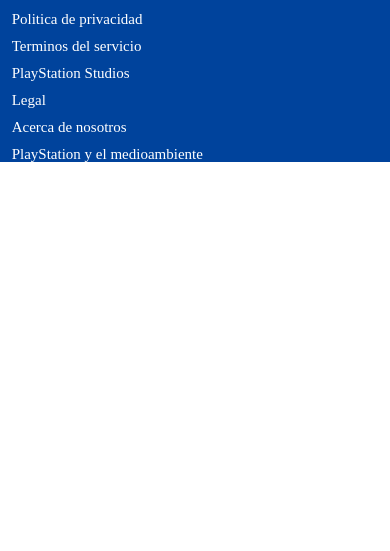
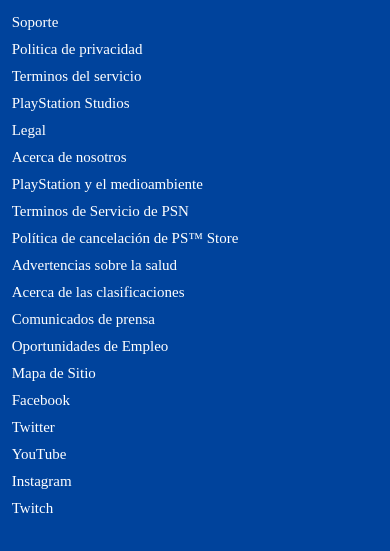
Before and after one commit to alejoevilches/psplus-pricing, a plain HTML site: page index.html in a window 390 px wide. Shown: the part 7889-8440 px from the top of the page. Before the commit the page ends 8386 px from the top, so only its background shows below. Drawn offline with Linux system fonts and the light colour scheme; a web font is replaced by a local one.

Commit message:
Testing changes in footer for mobile

```diff
--- a/styles.css
+++ b/styles.css
@@ -428,7 +428,6 @@ footer{
     font-size:15px;
     padding-top:5vh;
     padding-left:3vw;
-    height:55vh;
     display:flex;
     justify-content: space-between;
 }
@@ -457,7 +456,6 @@ footer i{
     flex-direction:row;
     align-items: center;
     margin-bottom:90px;
-    height:10vh;
 }
 
 .links ul{
@@ -544,6 +542,11 @@ footer i{
     footer{
         flex-direction: column;
     }
+
+    .links{
+        margin-top:30px;
+        margin-bottom:5vh;
+    }
 }
 
 @media screen and (max-width:600px){
@@ -589,6 +592,16 @@ footer i{
     .game p{
         font-size:0.8em;
     }
+
+    .links{
+        flex-direction:column;
+        align-items: flex-start;
+        height:fit-content;
+    }
+
+    .links ul{
+        padding-right:10px;
+    }
 }
 
 @media screen and (max-width:400px){
```
